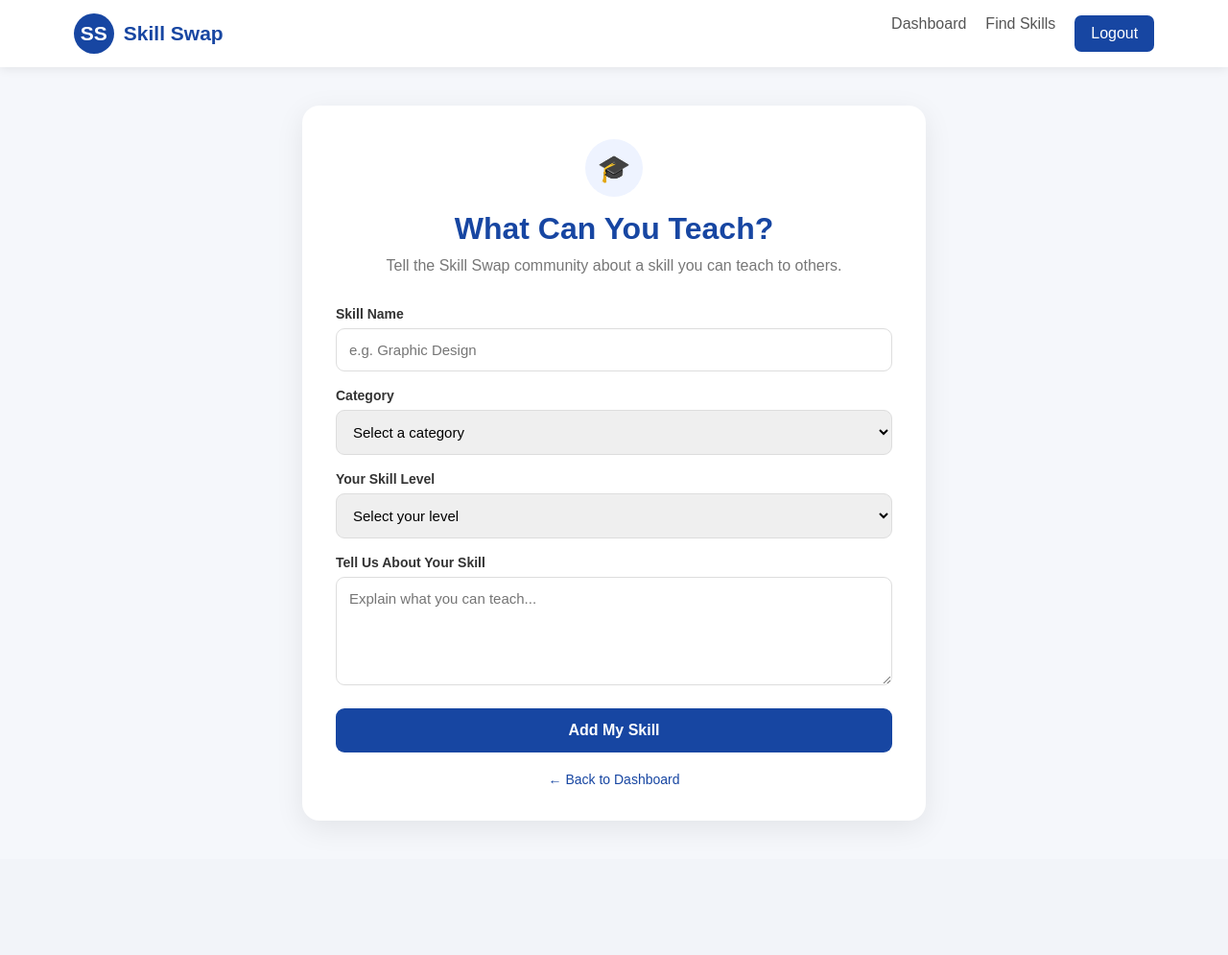
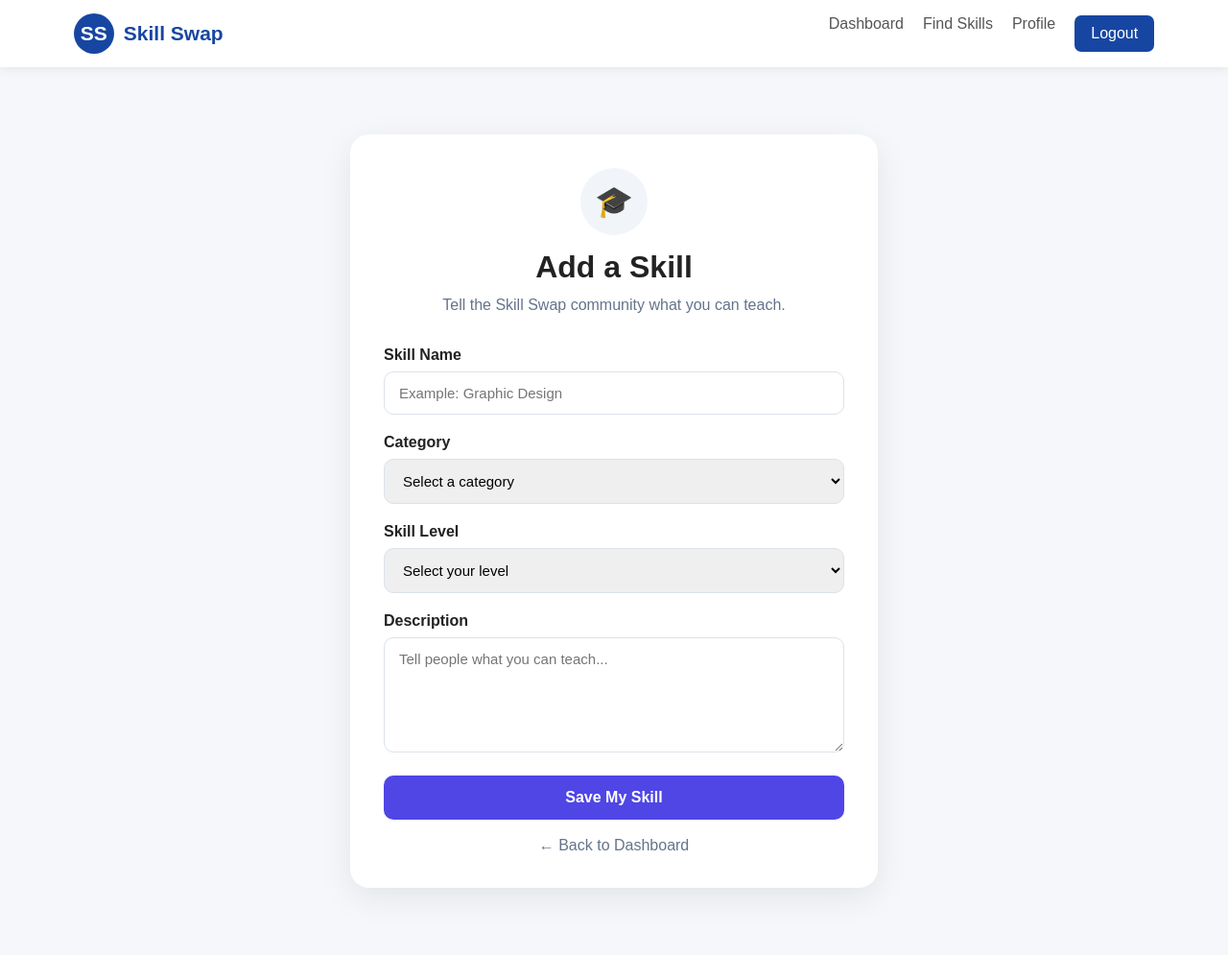
Before and after one commit to emma5004/Skillswap-, a Flask app: template templates/teach-skill.html in a window 1280 px wide. Shown: the whole page at 96% size. Before the commit the page ends 855 px from the top, so only its background shows below. Run offline with Flask 3, Linux system fonts and the light colour scheme; the template is opened without the code that fills it, so the values that code supplies are empty.

Commit message:
Update teach-skill.html

```diff
--- a/templates/teach-skill.html
+++ b/templates/teach-skill.html
@@ -1,52 +1,218 @@
 <!DOCTYPE html>
 <html lang="en">
+
 <head>
     <meta charset="UTF-8">
     <meta name="viewport" content="width=device-width, initial-scale=1.0">
 
-    <title>Add Your Skill | Skill Swap</title>
+    <title>Add Skill | Skill Swap</title>
 
     <link rel="stylesheet"
           href="{{ url_for('static', filename='style.css') }}">
+
+    <style>
+        .skill-page {
+            min-height: 100vh;
+            padding: 40px 20px;
+        }
+
+        .skill-box {
+            width: 100%;
+            max-width: 550px;
+            margin: 30px auto;
+            background: white;
+            padding: 35px;
+            border-radius: 20px;
+            box-shadow: 0 10px 35px rgba(0,0,0,0.08);
+            box-sizing: border-box;
+        }
+
+        .skill-header {
+            text-align: center;
+            margin-bottom: 30px;
+        }
+
+        .skill-icon {
+            width: 70px;
+            height: 70px;
+            margin: 0 auto 15px;
+            border-radius: 50%;
+            background: #f1f5f9;
+            display: flex;
+            align-items: center;
+            justify-content: center;
+            font-size: 32px;
+        }
+
+        .skill-header h1 {
+            margin-bottom: 8px;
+        }
+
+        .skill-header p {
+            color: #64748b;
+            line-height: 1.6;
+        }
+
+        .form-group {
+            margin-bottom: 20px;
+        }
+
+        .form-group label {
+            display: block;
+            margin-bottom: 8px;
+            font-weight: 600;
+        }
+
+        .form-group input,
+        .form-group select,
+        .form-group textarea {
+            width: 100%;
+            box-sizing: border-box;
+            padding: 13px 15px;
+            border: 1px solid #dbe2ea;
+            border-radius: 10px;
+            font-size: 15px;
+            outline: none;
+        }
+
+        .form-group textarea {
+            min-height: 120px;
+            resize: vertical;
+        }
+
+        .form-group input:focus,
+        .form-group select:focus,
+        .form-group textarea:focus {
+            border-color: #4f46e5;
+        }
+
+        .save-skill-button {
+            width: 100%;
+            border: none;
+            padding: 14px;
+            border-radius: 10px;
+            background: #4f46e5;
+            color: white;
+            font-size: 16px;
+            font-weight: 600;
+            cursor: pointer;
+        }
+
+        .save-skill-button:hover {
+            opacity: 0.9;
+        }
+
+        .back-link {
+            display: block;
+            text-align: center;
+            margin-top: 18px;
+            text-decoration: none;
+            color: #64748b;
+        }
+
+        .error-message {
+            background: #fee2e2;
+            color: #991b1b;
+            padding: 12px;
+            border-radius: 10px;
+            margin-bottom: 20px;
+            text-align: center;
+        }
+
+        @media (max-width: 600px) {
+            .skill-page {
+                padding: 20px 15px;
+            }
+
+            .skill-box {
+                padding: 25px 20px;
+            }
+        }
+    </style>
 </head>
 
 <body class="dashboard-page">
 
     <!-- NAVIGATION -->
+
     <nav class="dashboard-nav">
 
         <div class="dashboard-logo">
-            <div class="small-logo">SS</div>
-            <span>Skill Swap</span>
+
+            <div class="small-logo">
+                SS
+            </div>
+
+            <span>
+                Skill Swap
+            </span>
+
         </div>
 
         <div class="dashboard-links">
-            <a href="/dashboard">Dashboard</a>
-            <a href="/browse">Find Skills</a>
-            <a href="/logout" class="logout-btn">Logout</a>
+
+            <a href="/dashboard">
+                Dashboard
+            </a>
+
+            <a href="/browse">
+                Find Skills
+            </a>
+
+            <a href="/profile">
+                Profile
+            </a>
+
+            <a href="/logout" class="logout-btn">
+                Logout
+            </a>
+
         </div>
 
     </nav>
 
 
-    <!-- MAIN CONTENT -->
-    <main class="skill-form-container">
+    <!-- ADD SKILL -->
 
-        <div class="skill-form-box">
+    <main class="skill-page">
 
-            <div class="skill-form-icon">
+        <div class="skill-box">
+
+            <div class="skill-header">
+
+                <div class="skill-icon">
                     🎓
                 </div>
 
-            <h1>What Can You Teach?</h1>
+                <h1>
+                    Add a Skill
+                </h1>
 
-            <p class="skill-form-subtitle">
-                Tell the Skill Swap community about a skill
-                you can teach to others.
+                <p>
+                    Tell the Skill Swap community what
+                    you can teach.
                 </p>
 
+            </div>
 
-            <form method="POST" action="/add-skill">
+
+            {% if error %}
+
+                <div class="error-message">
+                    {{ error }}
+                </div>
+
+            {% endif %}
+
+
+            <form
+                method="POST"
+                action="/add-skill"
+            >
+
+                <!-- SKILL -->
+
+                <div class="form-group">
 
                     <label for="skill">
                         Skill Name
@@ -56,16 +222,26 @@
                         type="text"
                         id="skill"
                         name="skill"
-                    placeholder="e.g. Graphic Design"
+                        placeholder="Example: Graphic Design"
                         required
                     >
 
+                </div>
+
+
+                <!-- CATEGORY -->
+
+                <div class="form-group">
 
                     <label for="category">
                         Category
                     </label>
 
-                <select id="category" name="category" required>
+                    <select
+                        id="category"
+                        name="category"
+                        required
+                    >
 
                         <option value="">
                             Select a category
@@ -75,12 +251,16 @@
                             Technology
                         </option>
 
+                        <option value="Design">
+                            Design
+                        </option>
+
                         <option value="Business">
                             Business
                         </option>
 
-                    <option value="Design">
-                        Design
+                        <option value="Marketing">
+                            Marketing
                         </option>
 
                         <option value="Music">
@@ -91,16 +271,16 @@
                             Photography
                         </option>
 
+                        <option value="Video Editing">
+                            Video Editing
+                        </option>
+
                         <option value="Writing">
                             Writing
                         </option>
 
-                    <option value="Cooking">
-                        Cooking
-                    </option>
-
-                    <option value="Fashion">
-                        Fashion
+                        <option value="Education">
+                            Education
                         </option>
 
                         <option value="Other">
@@ -109,12 +289,22 @@
 
                     </select>
 
+                </div>
+
+
+                <!-- LEVEL -->
+
+                <div class="form-group">
 
                     <label for="level">
-                    Your Skill Level
+                        Skill Level
                     </label>
 
-                <select id="level" name="level" required>
+                    <select
+                        id="level"
+                        name="level"
+                        required
+                    >
 
                         <option value="">
                             Select your level
@@ -138,28 +328,43 @@
 
                     </select>
 
+                </div>
+
+
+                <!-- DESCRIPTION -->
+
+                <div class="form-group">
 
                     <label for="description">
-                    Tell Us About Your Skill
+                        Description
                     </label>
 
                     <textarea
                         id="description"
                         name="description"
-                    rows="5"
-                    placeholder="Explain what you can teach..."
+                        placeholder="Tell people what you can teach..."
                         required
                     ></textarea>
 
+                </div>
 
-                <button type="submit" class="auth-button">
-                    Add My Skill
+
+                <!-- SUBMIT -->
+
+                <button
+                    type="submit"
+                    class="save-skill-button"
+                >
+                    Save My Skill
                 </button>
 
             </form>
 
 
-            <a href="/dashboard" class="back-home">
+            <a
+                href="/dashboard"
+                class="back-link"
+            >
                 ← Back to Dashboard
             </a>
 
@@ -168,4 +373,5 @@
     </main>
 
 </body>
+
     </html>
```
Lines whose indentation alone changed are shown as unchanged.
